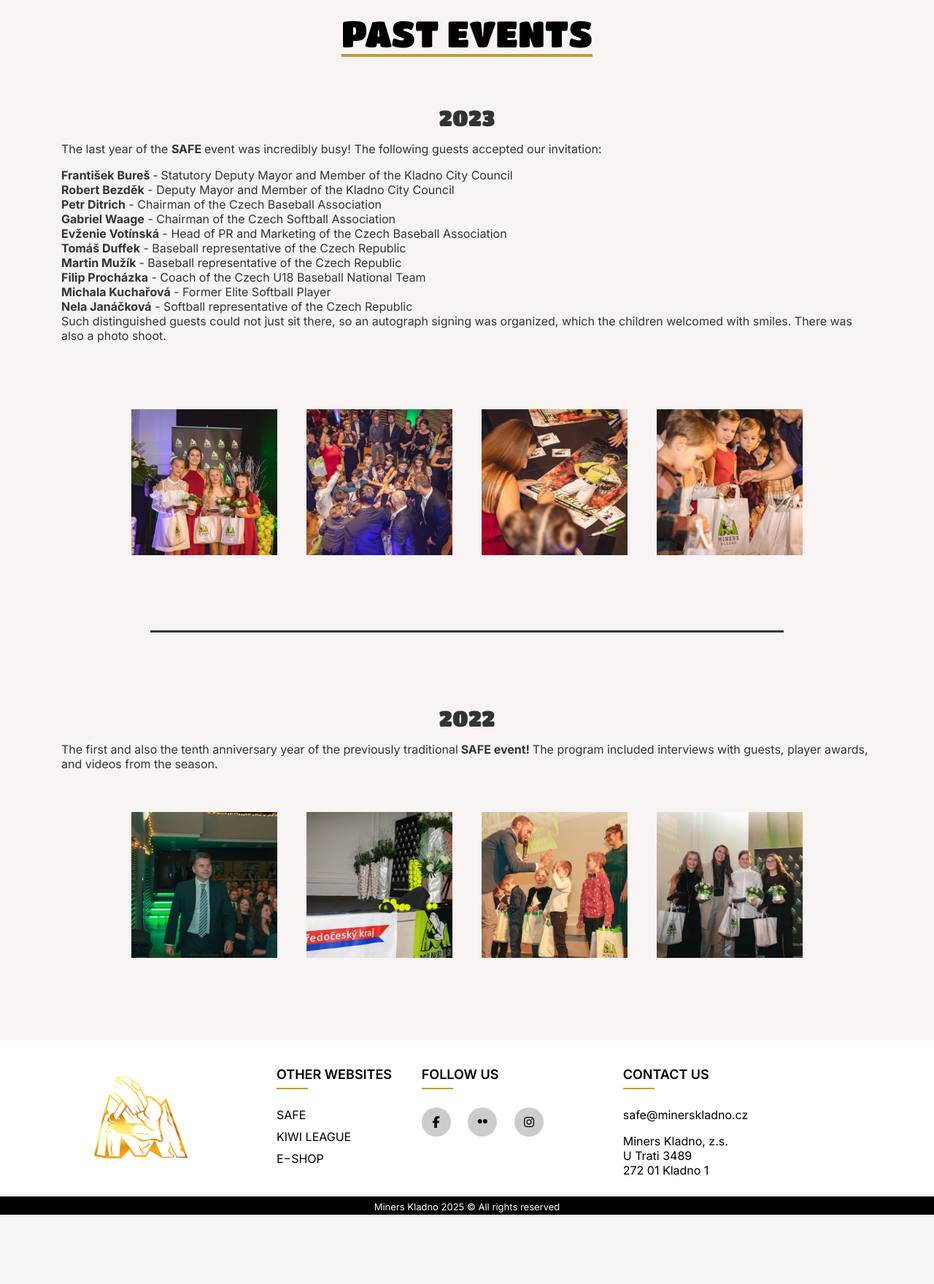
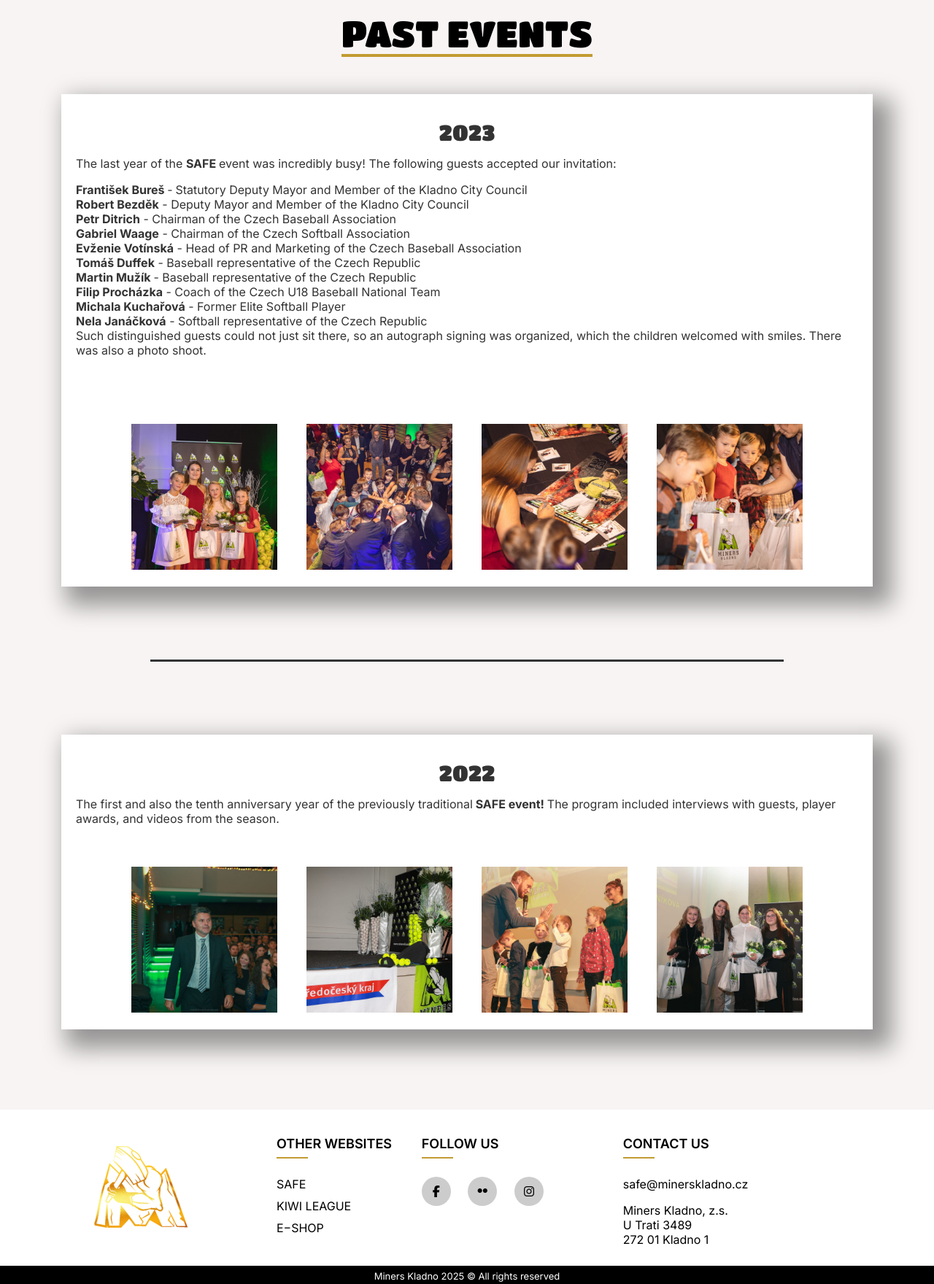
Before and after one commit to kuceraf06/SAFE, a PHP site: page /en/events/ in a window 1280 px wide. Shown: the part 104-1864 px from the top of the page at 73% size. Before the commit the page ends 1769 px from the top, so only its background shows below. Run offline with PHP 8.4, Linux system fonts and the light colour scheme; data comes from the database, SQL or seed files in the repository.

Commit message:
Add files via upload

```diff
--- a/en/events/index.php
+++ b/en/events/index.php
@@ -49,6 +49,7 @@
 
                 while ($row = $result->fetch_assoc()) {
                     $images = json_decode($row['images'], true);
+                    echo "<div class='event-main'>";
                     echo "<div class='pastEvents-content'>";
                     echo "<h2>{$row['title']}</h2>";
                     echo "<p>{$row['description']}</p>";
@@ -62,6 +63,7 @@
                             echo "<img src='$correctedPath' alt='Event Image'>";
                         }
                         echo "</center>";
+                        echo "</div>";
                         echo "</div>";
                     }
 
```
